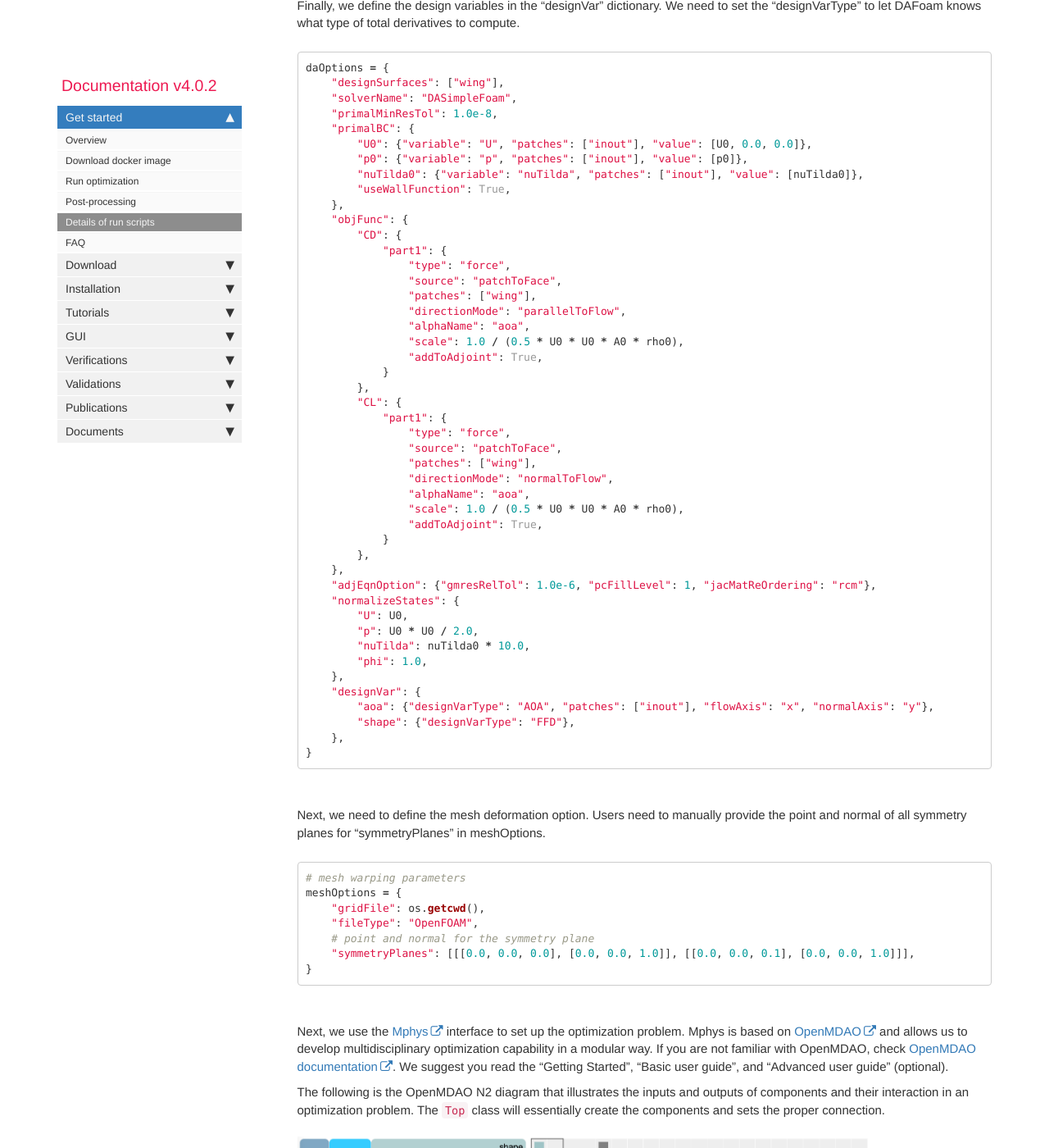
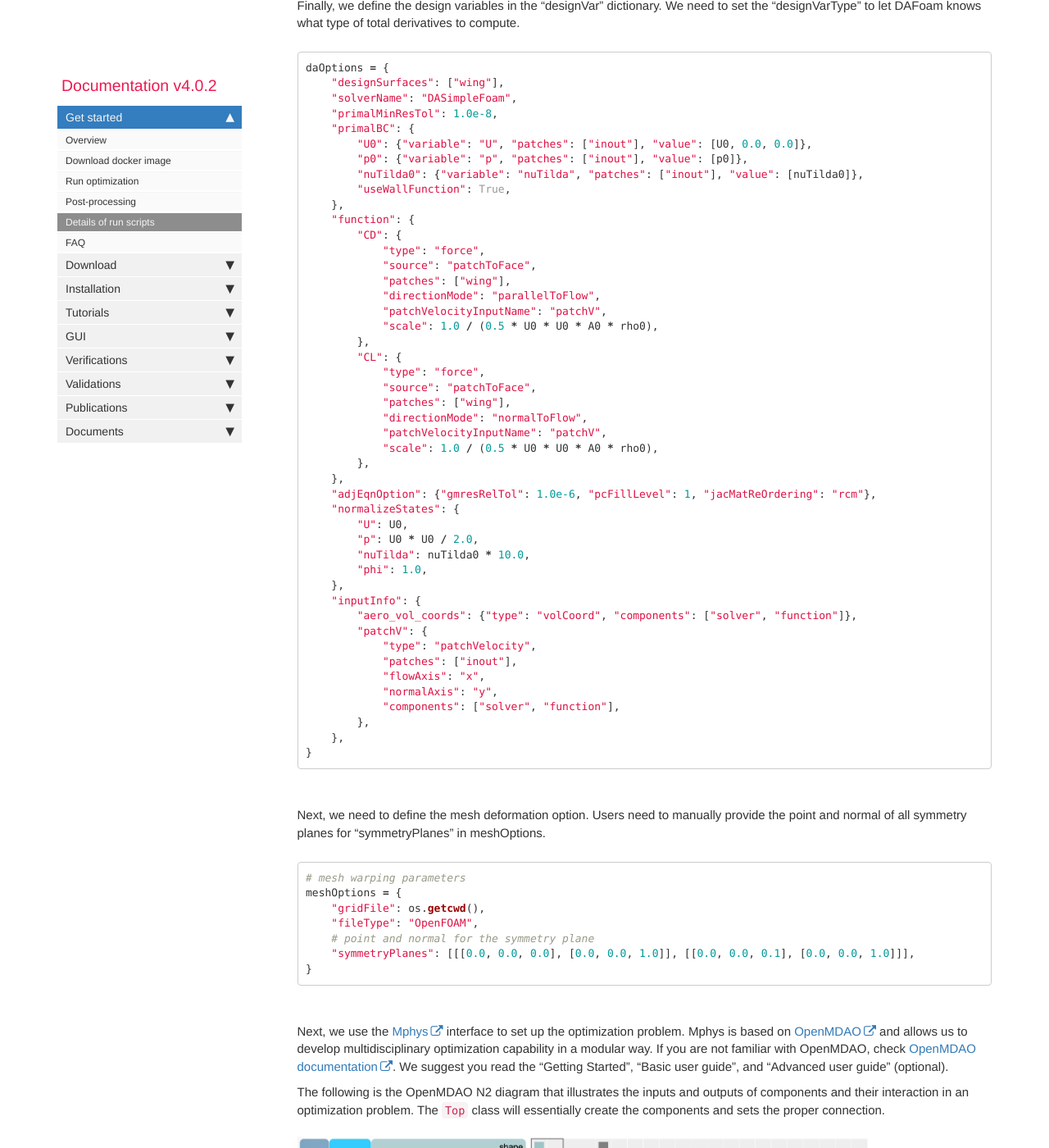
Before and after one commit to DAFoam/DAFoam.github.io, a Jekyll site: the page built from pages/mydoc/mydoc_get_started_runscript.md, in a window 1280 px wide and 1400 px high, scrolled down 3409 px. Shown: the whole window at 82% size. Built offline with Jekyll 4.4.1, drawn with Linux system fonts in a browser that asks for light colours; comment, search, counter and statistics services are not loaded.

Commit message:
Update mydoc_get_started_runscript.md
Updated the daOptions dictionary for the runScript. The updated daOptions is from the v4 runScript of this tutorial case.

````diff
--- a/pages/mydoc/mydoc_get_started_runscript.md
+++ b/pages/mydoc/mydoc_get_started_runscript.md
@@ -142,28 +142,22 @@ daOptions = {
         "nuTilda0": {"variable": "nuTilda", "patches": ["inout"], "value": [nuTilda0]},
         "useWallFunction": True,
     },
-    "objFunc": {
+    "function": {
         "CD": {
-            "part1": {
-                "type": "force",
-                "source": "patchToFace",
-                "patches": ["wing"],
-                "directionMode": "parallelToFlow",
-                "alphaName": "aoa",
-                "scale": 1.0 / (0.5 * U0 * U0 * A0 * rho0),
-                "addToAdjoint": True,
-            }
+            "type": "force",
+            "source": "patchToFace",
+            "patches": ["wing"],
+            "directionMode": "parallelToFlow",
+            "patchVelocityInputName": "patchV",
+            "scale": 1.0 / (0.5 * U0 * U0 * A0 * rho0),
         },
         "CL": {
-            "part1": {
-                "type": "force",
-                "source": "patchToFace",
-                "patches": ["wing"],
-                "directionMode": "normalToFlow",
-                "alphaName": "aoa",
-                "scale": 1.0 / (0.5 * U0 * U0 * A0 * rho0),
-                "addToAdjoint": True,
-            }
+            "type": "force",
+            "source": "patchToFace",
+            "patches": ["wing"],
+            "directionMode": "normalToFlow",
+            "patchVelocityInputName": "patchV",
+            "scale": 1.0 / (0.5 * U0 * U0 * A0 * rho0),
         },
     },
     "adjEqnOption": {"gmresRelTol": 1.0e-6, "pcFillLevel": 1, "jacMatReOrdering": "rcm"},
@@ -173,9 +167,15 @@ daOptions = {
         "nuTilda": nuTilda0 * 10.0,
         "phi": 1.0,
     },
-    "designVar": {
-        "aoa": {"designVarType": "AOA", "patches": ["inout"], "flowAxis": "x", "normalAxis": "y"},
-        "shape": {"designVarType": "FFD"},
+    "inputInfo": {
+        "aero_vol_coords": {"type": "volCoord", "components": ["solver", "function"]},
+        "patchV": {
+            "type": "patchVelocity",
+            "patches": ["inout"],
+            "flowAxis": "x",
+            "normalAxis": "y",
+            "components": ["solver", "function"],
+        },
     },
 }
 ```
````
